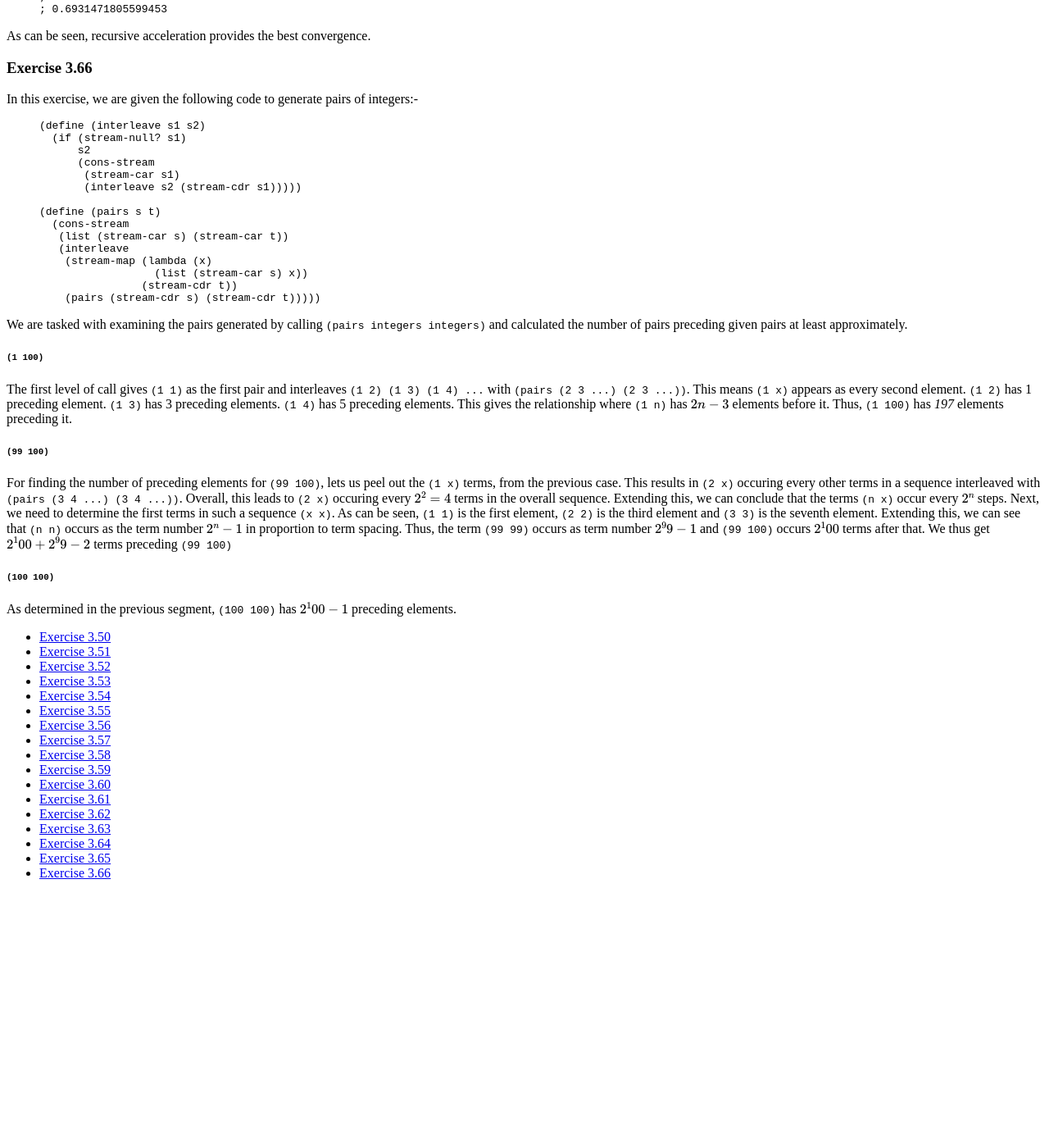
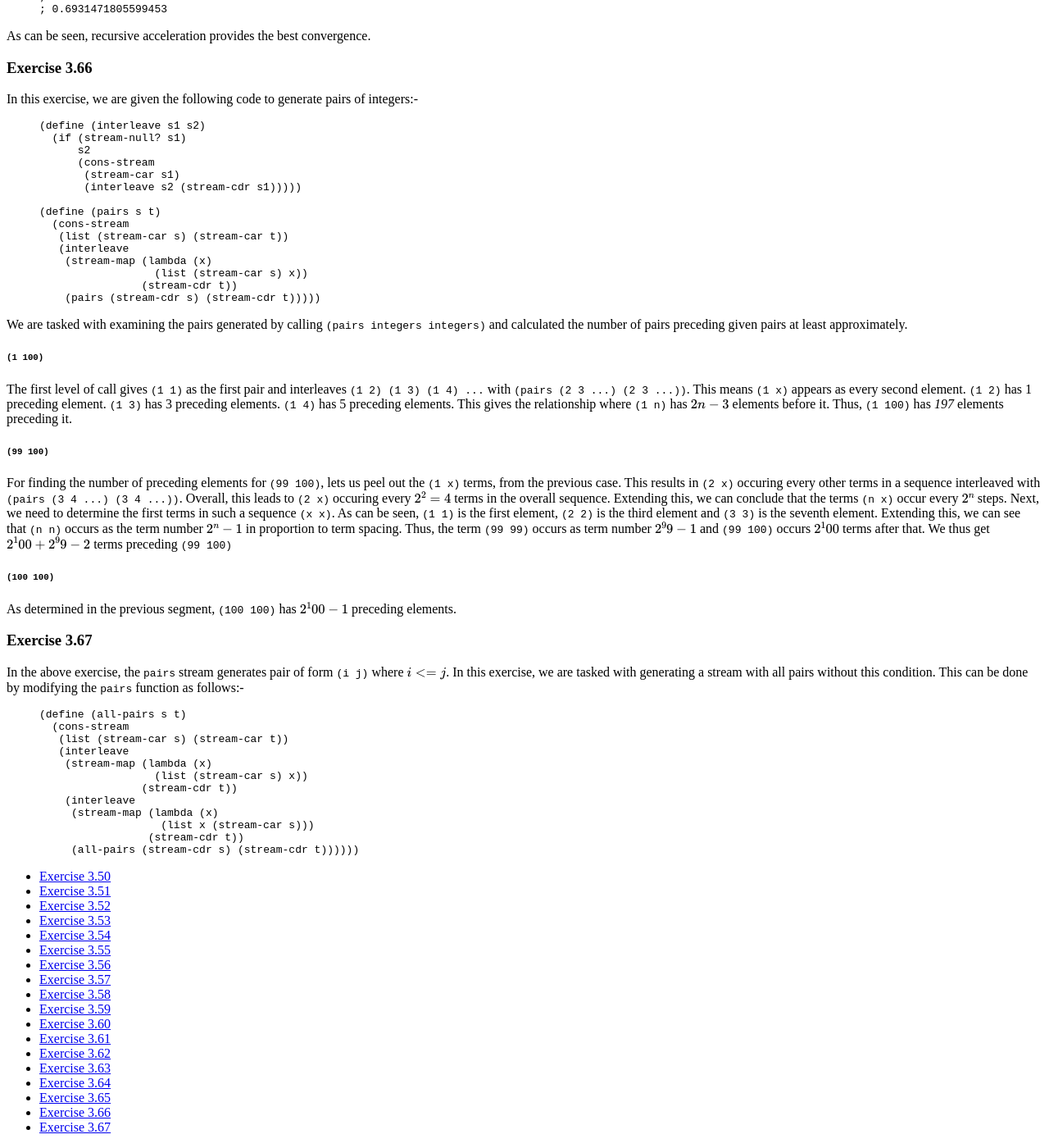
Before and after one commit to mohanrajendran/mohanrajendran.github.io, a Jekyll site: the page built from _sicp/Solution3_5.md, in a window 1280 px wide and 1400 px high, scrolled down 6450 px. Shown: the whole window at 82% size. Built offline with Jekyll 4.4.1, drawn with Linux system fonts in a browser that asks for light colours; nearby versions of some CDN libraries; formulas are drawn with MathJax 3; before the commit the page ends 7540 px from its top, so only the background shows below that.

Commit message:
Finished exercise 3.67

```diff
--- a/_sicp/Solution3_5.md
+++ b/_sicp/Solution3_5.md
@@ -21,6 +21,7 @@ submenu:
   - { hook: "Exercise3_64", title: "Exercise 3.64" }
   - { hook: "Exercise3_65", title: "Exercise 3.65" }
   - { hook: "Exercise3_66", title: "Exercise 3.66" }
+  - { hook: "Exercise3_67", title: "Exercise 3.67" }
 ---
 
 In this section, we are introduced to streams. Implementation of streams require lazy evaluation. Since all of user-created functions in Scheme is eagerly evaluated, we need to use [macros](https://en.wikipedia.org/wiki/Macro_(computer_science)). They can be declared using the `define-syntax` command as follows:-
@@ -489,3 +490,22 @@ For finding the number of preceding elements for `(99 100)`, lets us peel out th
 ##### `(100 100)`
 
 As determined in the previous segment, `(100 100)` has $$2^100-1$$ preceding elements.
+
+### Exercise 3.67<a id="Exercise3_67">&nbsp;</a>
+
+In the above exercise, the `pairs` stream generates pair of form `(i j)` where $$i<=j$$. In this exercise, we are tasked with generating a stream with all pairs without this condition. This can be done by modifying the `pairs` function as follows:-
+
+{% highlight scheme %}
+(define (all-pairs s t)
+  (cons-stream
+   (list (stream-car s) (stream-car t))
+   (interleave
+    (stream-map (lambda (x)
+                  (list (stream-car s) x))
+                (stream-cdr t))
+    (interleave
+     (stream-map (lambda (x)
+                   (list x (stream-car s)))
+                 (stream-cdr t))
+     (all-pairs (stream-cdr s) (stream-cdr t))))))
+{% endhighlight %}
```
Also changed, not shown: other parts of _sicp/Solution3_5.md (+1 -1 lines).
